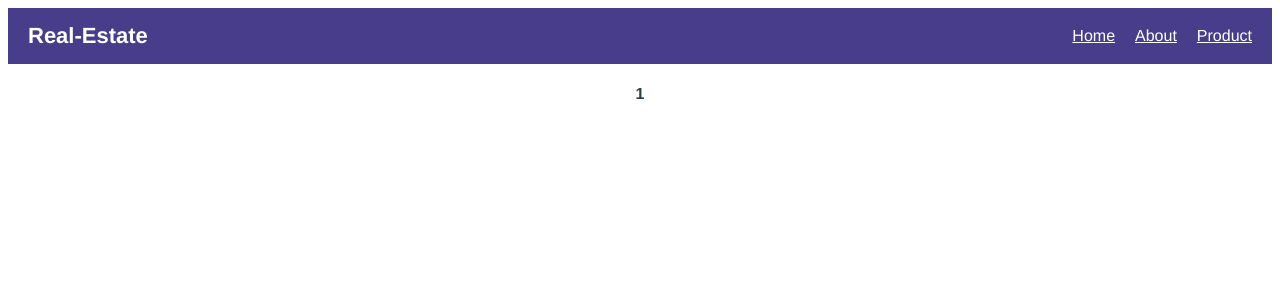
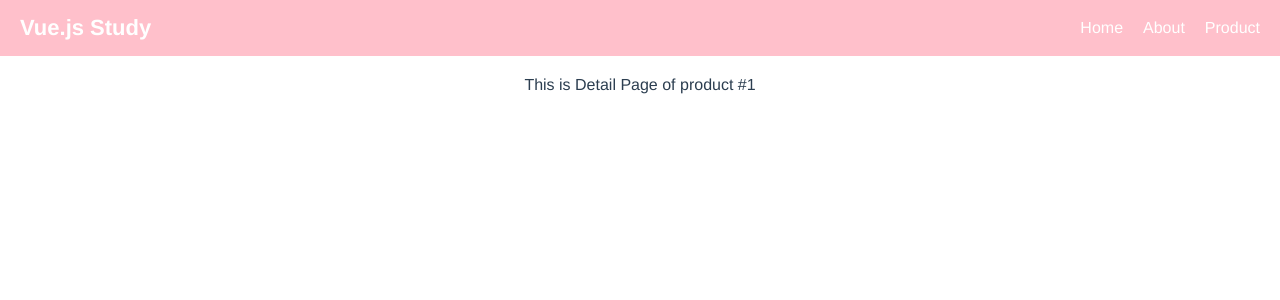
Before and after one commit to KE422/vue-study, a Vue app in the folder vuedongsan/: page /product/1 in a window 1280 px wide. Shown: the top 300 px of the page. Built offline with nearby package versions, Linux system fonts and the light colour scheme.

Commit message:
중첩라우팅 -> params 로 object pass

```diff
--- a/vuedongsan/public/index.html
+++ b/vuedongsan/public/index.html
@@ -5,7 +5,7 @@
     <meta http-equiv="X-UA-Compatible" content="IE=edge">
     <meta name="viewport" content="width=device-width,initial-scale=1.0">
     <link rel="icon" href="<%= BASE_URL %>favicon.ico">
-    <title><%= htmlWebpackPlugin.options.title %></title>
+    <title>Vue Study</title>
   </head>
   <body>
     <noscript>
--- a/vuedongsan/src/App.vue
+++ b/vuedongsan/src/App.vue
@@ -20,6 +20,13 @@ export default {
 
 
 <style>
+html, body {
+  padding: 0;
+  margin: 0;
+  width: 100%;
+  height: 100%;
+}
+
 #app {
   font-family: Avenir, Helvetica, Arial, sans-serif;
   -webkit-font-smoothing: antialiased;
--- a/vuedongsan/src/components/NavBar.vue
+++ b/vuedongsan/src/components/NavBar.vue
@@ -1,25 +1,24 @@
 <template>
     <div class="menu">
         <div class="title" @click="gotoMain">
-            Real-Estate
+            Vue.js Study
         </div>
         <div class="btn">
             <router-link
                 v-for="(menu, i) in navmenu" :key="i"
-                :to="{ path: `/${menu.toLocaleLowerCase()}` }"
+                :to="{ path: `/${menu.toLocaleLowerCase()}`}"
                 >{{ menu }}</router-link>
         </div>
     </div>
 </template>
 
 <script>
-// import router from 'vue-router'
 
 export default {
     name: 'NavBar',
     data() {
         return {
-            navmenu: ['Home', 'About', 'Product'],
+            navmenu: ['Home','About','Product'],
         }
     },
     methods: {
@@ -32,7 +31,7 @@ export default {
 
 <style>
     .menu {
-        background: darkslateblue;
+        background: pink;
         padding: 15px 20px;
         display: flex;
         flex-direction: row;
@@ -48,15 +47,17 @@ export default {
     }
 
     .title:hover {
-        text-decoration: underline;
+        color: palevioletred;
     }
 
     .menu a {
         margin-left: 20px;
         color: white;
         cursor: pointer;
+        text-decoration: none;
     }
     .menu a:hover {
-        text-decoration: underline;
+        background: white;
+        color: magenta;
     }
 </style>
--- a/vuedongsan/src/components/about/Photo.vue
+++ b/vuedongsan/src/components/about/Photo.vue
@@ -1,6 +1,6 @@
 <template>
     <div id="detail">
-        <h4 class="title">{{ photo.title }}</h4>
+        <h4 id="title">{{ photo.title }}</h4>
         <img class="image" :src="photo.thumbnailUrl" />
     </div>
 </template>
@@ -24,7 +24,7 @@ export default {
         width:30%;
     }
 
-.title {
+    #title h4 {
         color: black;
         font-size: 14px;
         float: center;
--- a/vuedongsan/src/components/product/Contents.vue
+++ b/vuedongsan/src/components/product/Contents.vue
@@ -22,7 +22,8 @@ export default {
     props: [ 'posts' ],
     methods: {
       viewDetails(id) {
-        this.$router.push({ path: `/product/${id}` });
+        const post = this.posts[id];
+        this.$router.push({ name: 'Product-Detail', params: { id, post:JSON.stringify(post)} });
       }
     }
 }
--- a/vuedongsan/src/components/product/Detail.vue
+++ b/vuedongsan/src/components/product/Detail.vue
@@ -1,20 +1,30 @@
 <template>
   <div id="detail">
-      <h4>{{ pId }}</h4>
+      This is Detail Page of product #{{ id }}
+    <h4 id="title">{{ post?.title }}</h4>
+    <h5 id="content">{{ post?.content }}</h5>
   </div>
 </template>
 
 <script>
+
 export default {
     name: 'DetailPage',
     computed: {
-        pId() {
+        id() {
             return this.$route.params.id;
+        },
+        post() {
+            if (this.$route.params.post)
+             return JSON.parse(this.$route.params.post);
+            return null;
         }
     },
 }
 </script>
 
 <style>
-
+    #detail {
+        padding: 20px 0;
+    }
 </style>
--- a/vuedongsan/src/pages/About.vue
+++ b/vuedongsan/src/pages/About.vue
@@ -1,6 +1,6 @@
 <template>
   <div id="about">
-      This is About page.
+      Here I tested axios get request with dummy json data.
       <div class="detail" v-for="(photo, i) in photos" :key="photo.id">
         <Photo :photo="photos[i]"/>
       </div>
@@ -20,7 +20,7 @@ import axios from 'axios'
         fetchPhotos() {
           axios.get('https://jsonplaceholder.typicode.com/photos?albumId=1')
             .then(res => {
-                console.log(res.data);
+                // console.log(res.data);
                 this.photos = res.data;
             })
             .catch(err => {
--- a/vuedongsan/src/pages/Product.vue
+++ b/vuedongsan/src/pages/Product.vue
@@ -1,10 +1,14 @@
 <template>
+  <div id="product">
+    Here I studied about states of vue.js by importing data from static js file.
+    <br />
+    If you click any of the products below, it will continue to detail page.
+  </div>
   <Contents :posts="posts" />
 </template>
 
 <script>
 import Contents from '@/components/product/Contents.vue'
-
 import posts from '@/assets/data.js'
 
 export default {
@@ -19,3 +23,9 @@ export default {
   },
 }
 </script>
+
+<style>
+  #product {
+    padding: 20px 0;
+  }
+</style>
--- a/vuedongsan/src/router/index.js
+++ b/vuedongsan/src/router/index.js
@@ -31,6 +31,7 @@ const routes = [
         path: '/product/:id',
         name: 'Product-Detail',
         component: Detail,
+        props: { post: false },
     }
 ]
 
```
Lines whose indentation alone changed are shown as unchanged.
